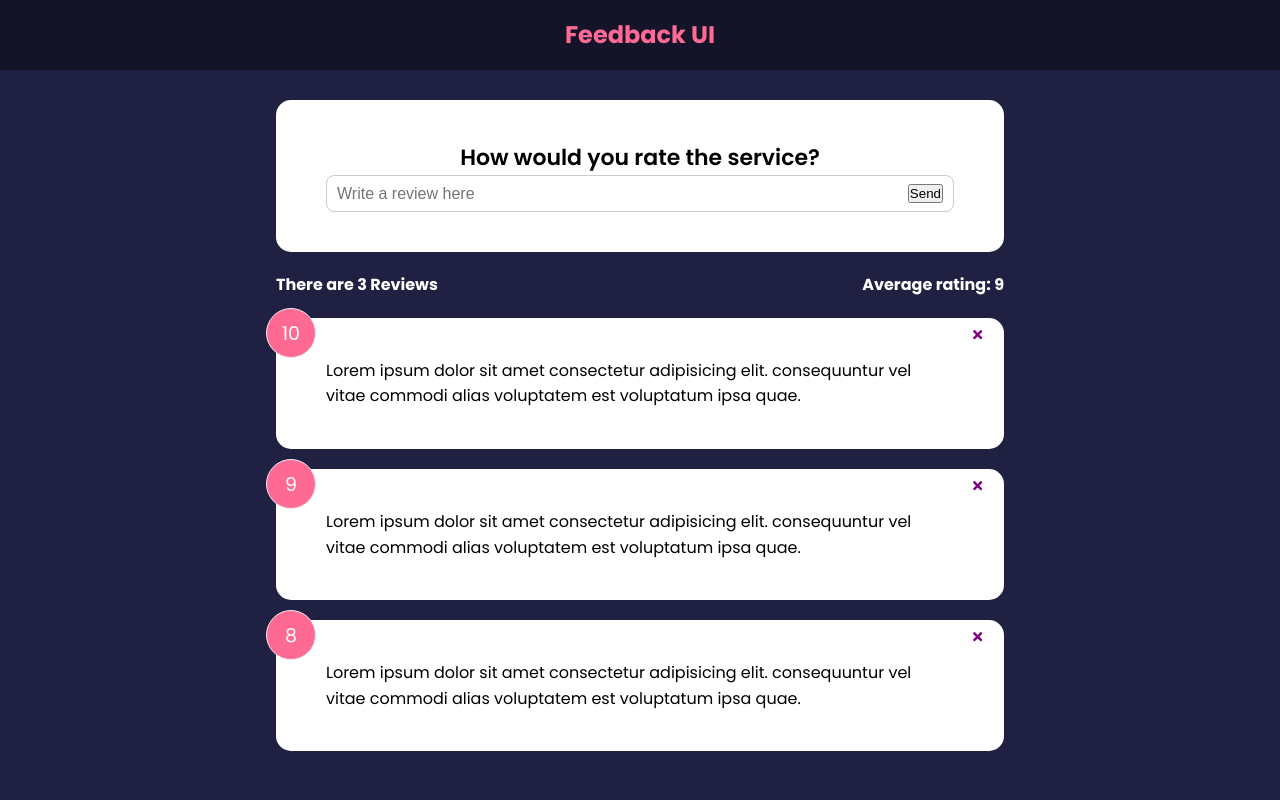
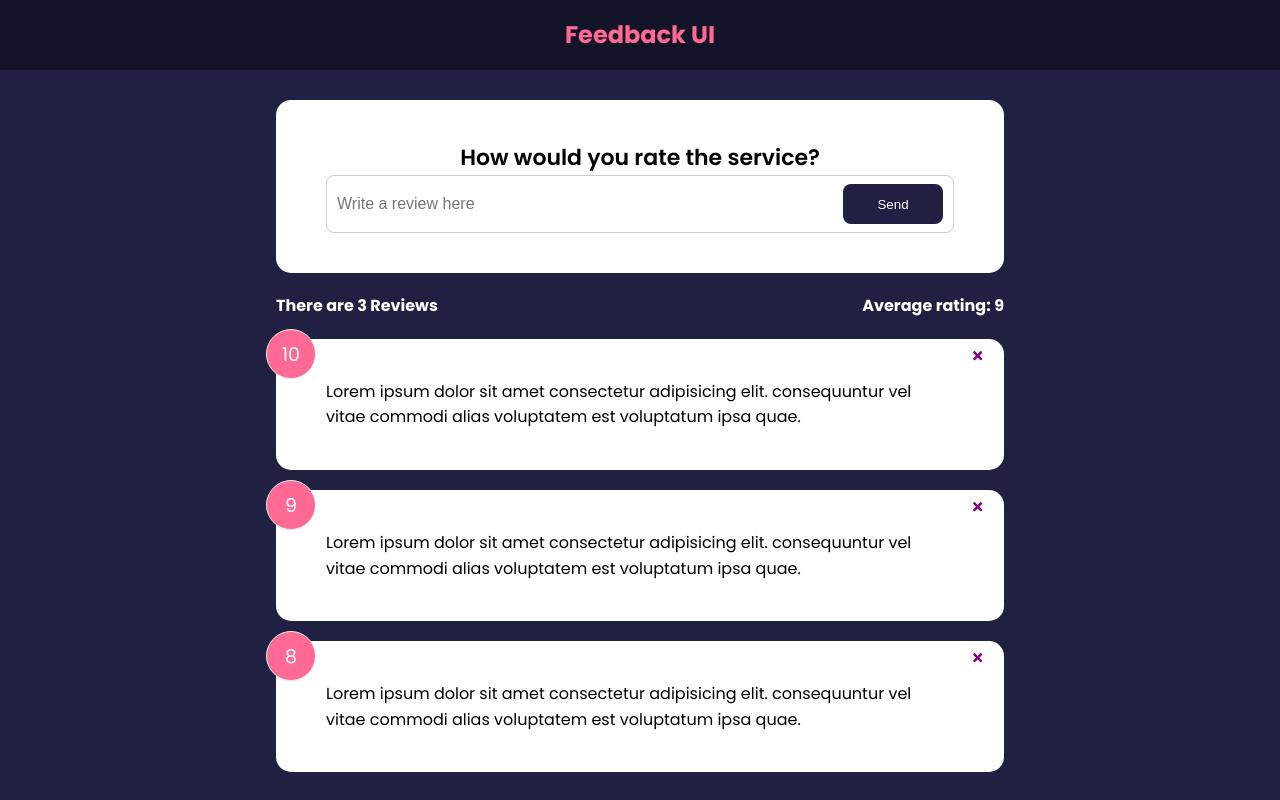
Before and after one commit to jtc27/Feedback-App-React, a React (Create React App) app: page / in a window 1280 px wide. Built offline with nearby package versions, Linux system fonts and the light colour scheme.

Commit message:
button component made

```diff
--- a/src/components/FeedbackForm.jsx
+++ b/src/components/FeedbackForm.jsx
@@ -1,4 +1,5 @@
 import Card from "./shared/card"
+import Button from "./shared/button"
 import {useState} from 'react'
 
 function FeedbackForm() {
@@ -19,7 +20,7 @@
           type='text'
           placeholder='Write a review here'
           value={text} />
-          <button type="submit">Send</button>
+          <Button type="submit">Send</Button>
         </div>
       </form>
 
--- /dev/null
+++ b/src/components/shared/button.jsx
@@ -0,0 +1,18 @@
+
+
+function Button({ children, version, type, isDisabled }) {
+  return (
+    <button type={type} disabled={isDisabled} className={`btn btn-${version}`} >
+      {children}
+
+    </button>
+  )
+}
+
+Button.defaultProps = {
+  version: 'primary',
+  type: 'button',
+  isDisabled: false
+}
+
+export default Button
```
